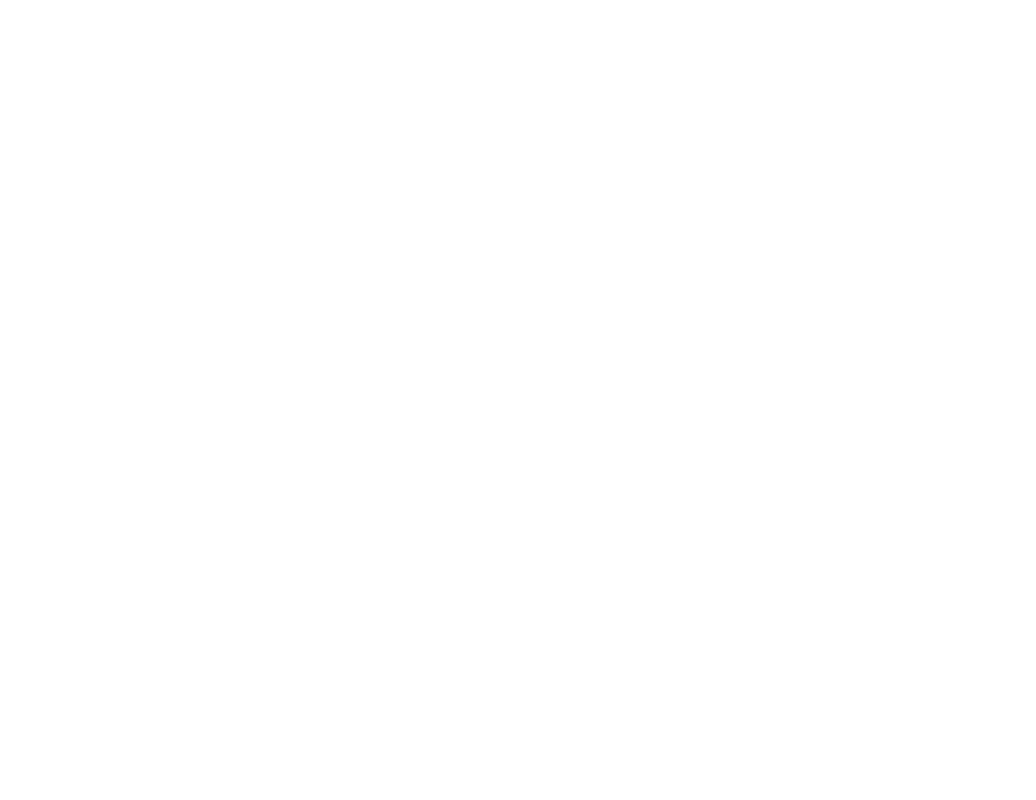
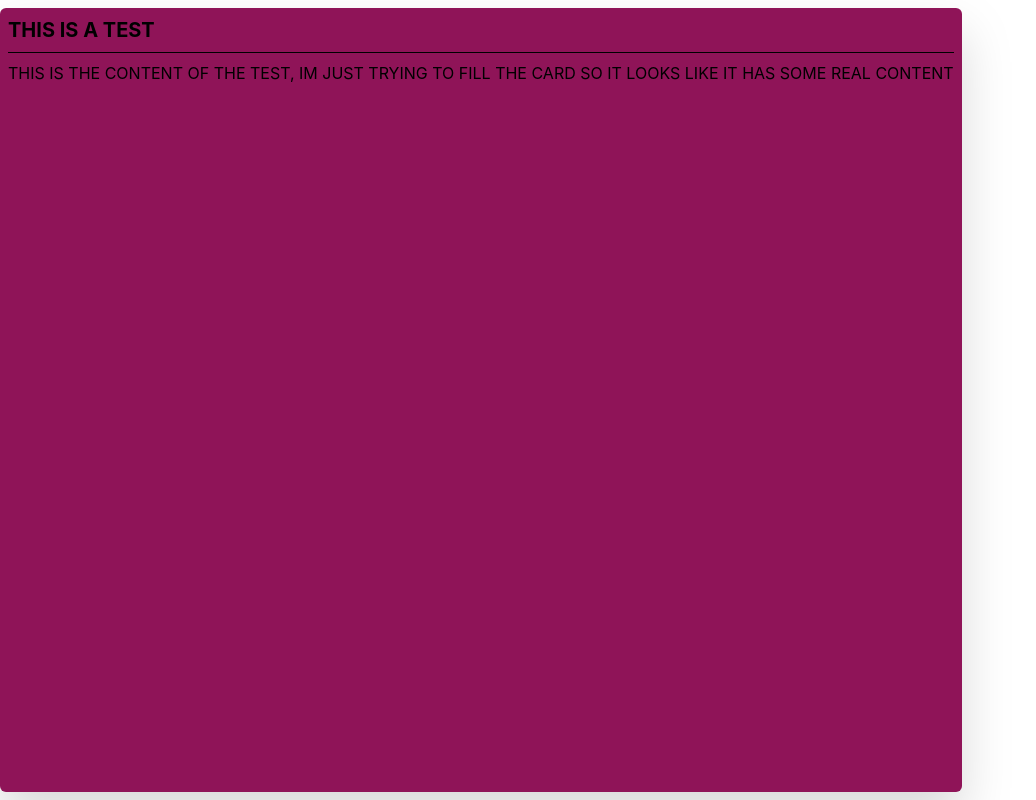
Before and after one commit to Talent-Land/covid19, a React (Create React App) app: page /sandbox in a window 1280 px wide. Before the commit this address had no page. Shown: the whole page, without its empty margins (0-1036 px from the left). Built offline with nearby package versions, Linux system fonts and the light colour scheme.

Commit message:
Color Palette

```diff
--- a/src/components/clinic_study_overview.component.tsx
+++ b/src/components/clinic_study_overview.component.tsx
@@ -1,6 +1,6 @@
 export const ClincStudyOverview = () => {
   return (
-    <div className=" bg-white rounded-md drop-shadow-2xl mr-2 my-2 p-2">
+    <div className=" bg-wine-themePrimary rounded-md drop-shadow-2xl mr-2 my-2 p-2">
       {/* RESEARCH TITLE */}
       <div className="text-xl font-bold pb-2">THIS IS A TEST</div>
       <hr></hr>
--- /dev/null
+++ b/src/components/not_found_404.component.tsx
@@ -0,0 +1,11 @@
+export const NotFound = () => {
+  return (
+    <div className="bg-white rounded-md drop-shadow-2xl mr-2 my-2 p-2">
+      <div className="text-xl font-bold pb-2">404</div>
+      <hr></hr>
+      <div className="pt-2">
+        Sorry, the page you are looking for does not exist.
+      </div>
+    </div>
+  );
+};
--- /dev/null
+++ b/src/components/sandbox.component.tsx
@@ -0,0 +1,5 @@
+import { ClincStudyOverview } from "./clinic_study_overview.component";
+
+export const Sandbox = () => {
+  return <ClincStudyOverview />;
+};
--- a/src/routes/App.tsx
+++ b/src/routes/App.tsx
@@ -1,6 +1,8 @@
 import React from "react";
 import { Outlet, Route, Routes } from "react-router-dom";
 import "../App.css";
+import { NotFound } from "../components/not_found_404.component";
+import { Sandbox } from "../components/sandbox.component";
 import MainContainer from "../containers/main.container";
 
 function App() {
@@ -8,7 +10,9 @@ function App() {
     <Routes>
       <Route path="/" element={<Layout />}>
         <Route path="/" element={<MainContainer />} />
+        <Route path="/sandbox" element={<Sandbox />} />
       </Route>
+      <Route path="*" element={<NotFound />} />
     </Routes>
   );
 }
--- a/tailwind.config.js
+++ b/tailwind.config.js
@@ -1,8 +1,73 @@
 /** @type {import('tailwindcss').Config} */
+
+const colors = require("tailwindcss/colors");
+
 module.exports = {
-  content: ['./src/**/*.{js,jsx,ts,tsx}',],
+  content: ["./src/**/*.{js,jsx,ts,tsx}"],
   theme: {
     extend: {},
+    colors: {
+      transparent: "transparent",
+      current: "currentColor",
+      blueT: colors.blue,
+      redT: colors.red,
+      greenT: colors.green,
+      yellowT: colors.yellow,
+      purpleT: colors.purple,
+      orangeT: colors.orange,
+      pinkT: colors.pink,
+      wine: {
+        themeDarker: "#500b31",
+        themeDark: "#6d0f43",
+        themeDarkAlt: "#81124f",
+        themePrimary: "#8f1458",
+        themeSecondary: "#9c2667 ",
+        themeTertiary: "#bc5b90",
+        themeLight: "#dda4c4",
+        themeLighter: "#edccde",
+        themeLighterAlt: "#fbf2f7",
+      },
+      blue: {
+        themeDarker: "#005377",
+        themeDark: "#0071a1",
+        themeDarkAlt: "#0085be",
+        themePrimary: "#0093d4",
+        themeSecondary: "#1aa0d9",
+        themeTertiary: "#5cbce5",
+        themeLight: "#a9dcf2",
+        themeLighter: "#d0ecf8",
+        themeLighterAlt: "#f3fafd",
+      },
+      gold: {
+        themeDarker: "#866207",
+        themeDark: "#b68509",
+        themeDarkAlt: "#d89e0b",
+        themePrimary: "#efad0b",
+        themeSecondary: "#f2b828",
+        themeTertiary: "#f6ce6a",
+        themeLight: "#fae6b3",
+        themeLighter: "#fdf2d6",
+        themeLighterAlt: "#fefcf5",
+      },
+      foreground: {
+        black: "#000",
+        neutralDark: "#201f1e",
+        neutralPrimary: "#323130",
+        neutralPrimaryAlt: "#3b3a39",
+        neutralSecondary: "#605e5c",
+        neutralTertiary: "#a19f9d",
+        neutralSecondaryAlt: "#8a8886",
+        white: "#fff",
+      },
+      background: {
+        neutralTertiaryAlt: "#c8c6c4",
+        neutralDark: "#201f1e",
+        neutralQuaternaryAlt: "#e1dfdd",
+        neutralLight: "#edebe9",
+        neutralLighter: "#f3f2f1",
+        neutralLighterAlt: "#faf9f8",
+      },
+    },
   },
   plugins: [],
-}
+};
```
